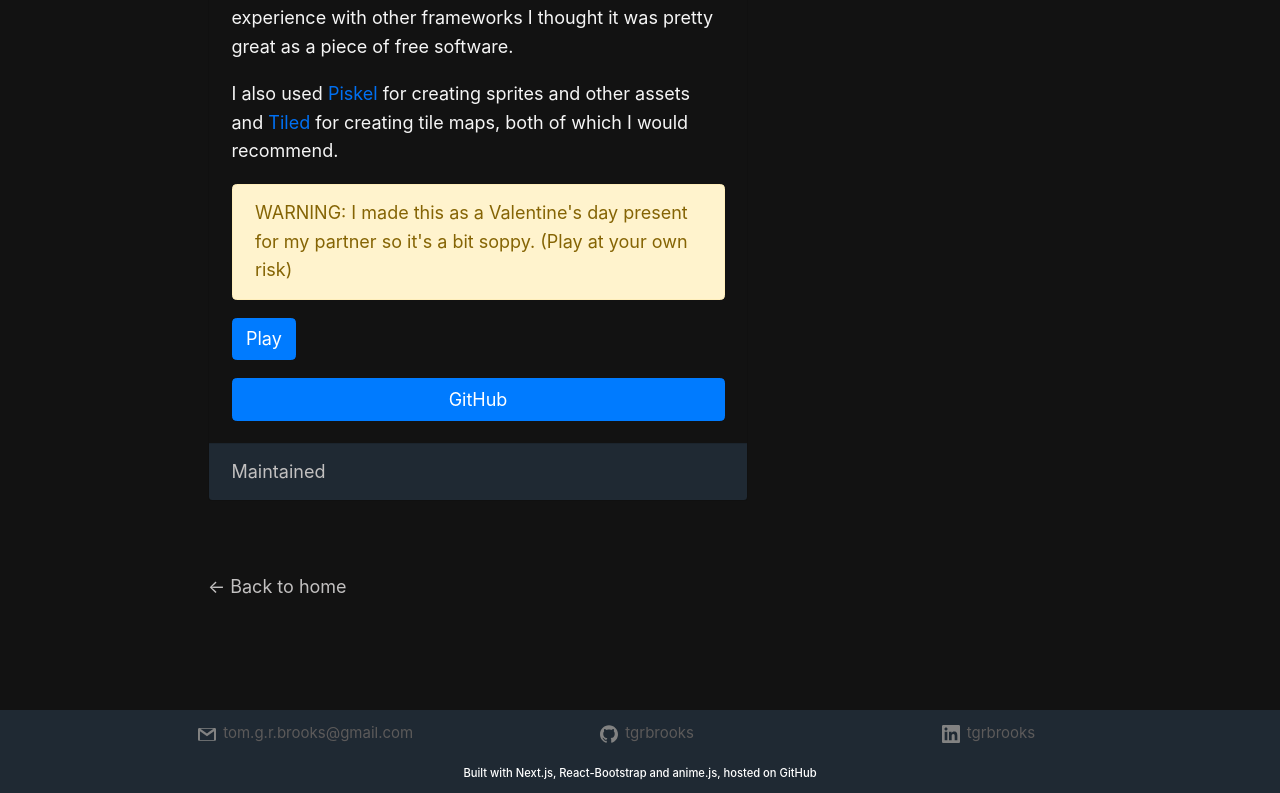
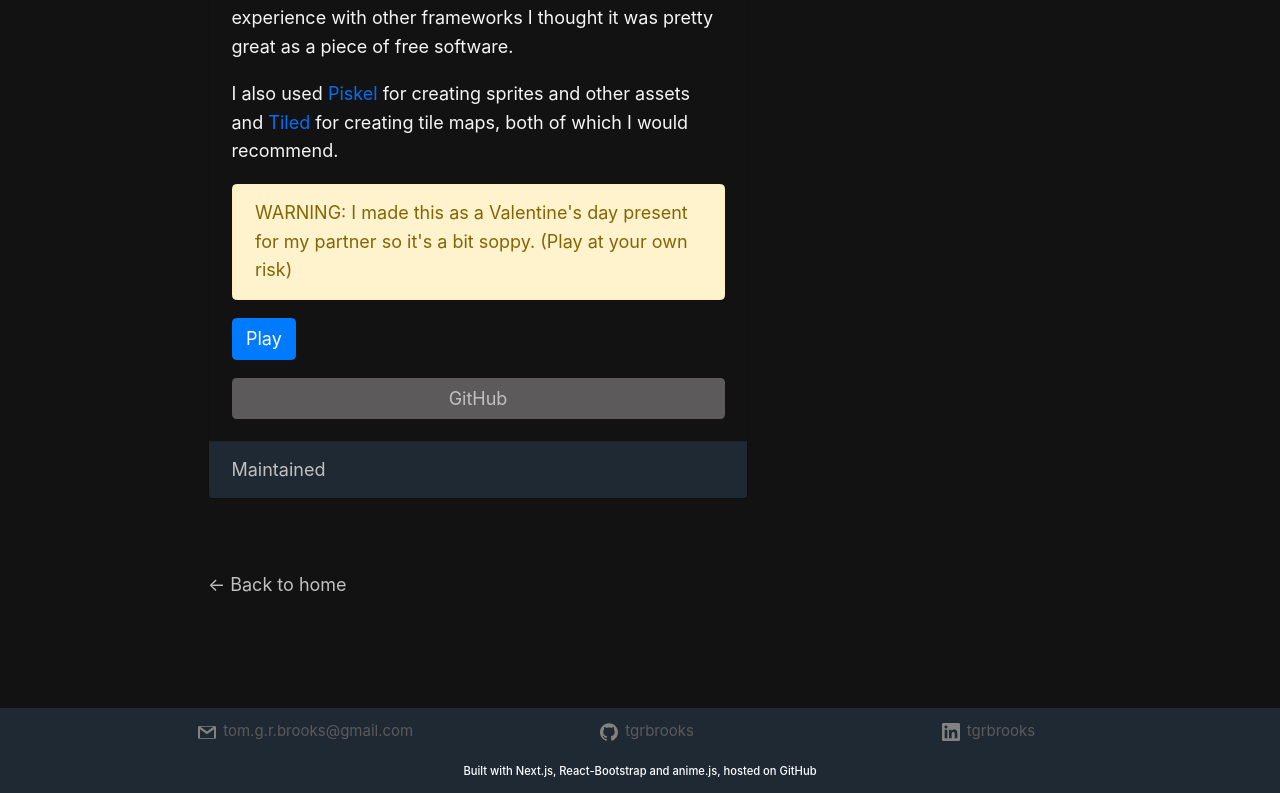
Before and after one commit to tgrbrooks/tgrbrooks-nextjs, a Next.js app: page /games in a window 1280 px wide. Shown: the part 1076-1869 px from the top of the page. Built offline with nearby package versions, Linux system fonts and the light colour scheme.

Commit message:
Add dark button component

```diff
--- a/components/GameCard.js
+++ b/components/GameCard.js
@@ -1,6 +1,6 @@
 import Card from 'react-bootstrap/Card'
 import Carousel from 'react-bootstrap/Carousel'
-import Button from 'react-bootstrap/Button'
+import DarkButton from './UI/DarkButton'
 import styles from '../styles/layout.module.scss'
 
 const GameCard = ({ children, title, images, repo, status }) => {
@@ -22,7 +22,7 @@ const GameCard = ({ children, title, images, repo, status }) => {
         <Card.Text>
           {children}
         </Card.Text>
-        <Button className="mt-auto" href={'https://github.com/tgrbrooks/' + repo}>GitHub</Button>
+        <DarkButton link={'https://github.com/tgrbrooks/' + repo} name={"GitHub"} />
       </Card.Body>
       <Card.Footer className={styles.cardFooter}>{status}</Card.Footer>
     </Card>
--- /dev/null
+++ b/components/UI/DarkButton.js
@@ -0,0 +1,10 @@
+import Button from 'react-bootstrap/Button'
+import styles from '../../styles/layout.module.scss'
+
+const DarkButton = ({ name, link }) => {
+  return (
+    <Button className={`mt-auto ${styles.darkButton}`} href={link}>{name}</Button>
+  )
+}
+
+export default DarkButton
--- a/styles/_defaults.scss
+++ b/styles/_defaults.scss
@@ -16,6 +16,7 @@ $brand-color:      #2A4B5B !default;
 $grey-color:       #5c5a5a !default;
 $grey-color-light: lighten($grey-color, 40%) !default;
 $grey-color-dark:  darken($grey-color, 25%) !default;
+$grey-color-darkish:  darken($grey-color, 10%) !default;
 
 $table-text-align: left !default;
 
--- a/styles/layout.module.scss
+++ b/styles/layout.module.scss
@@ -78,3 +78,14 @@
   .link:hover {
     color: $text-color;
   }
+
+  .darkButton {
+    background-color: $grey-color;
+    color: $grey-color-light;
+    border: 1px $grey-color;
+  }
+  .darkButton:hover {
+    background-color: $grey-color-darkish;
+    color: $text-color;
+    border: 1px $grey-color-darkish;
+  }
```
